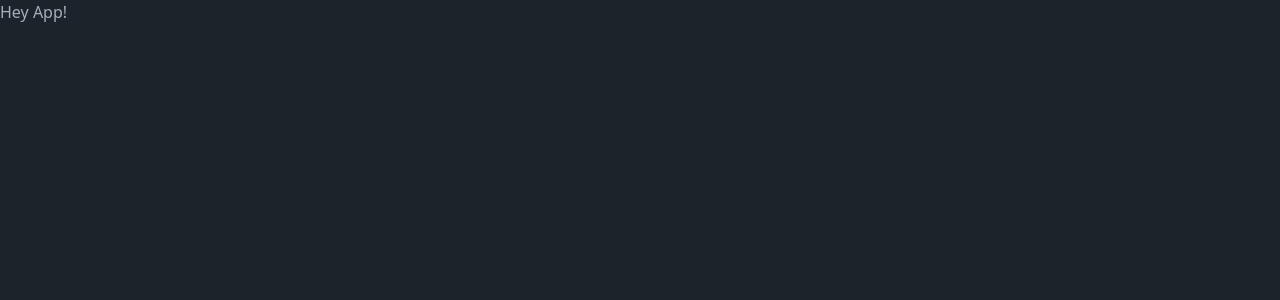
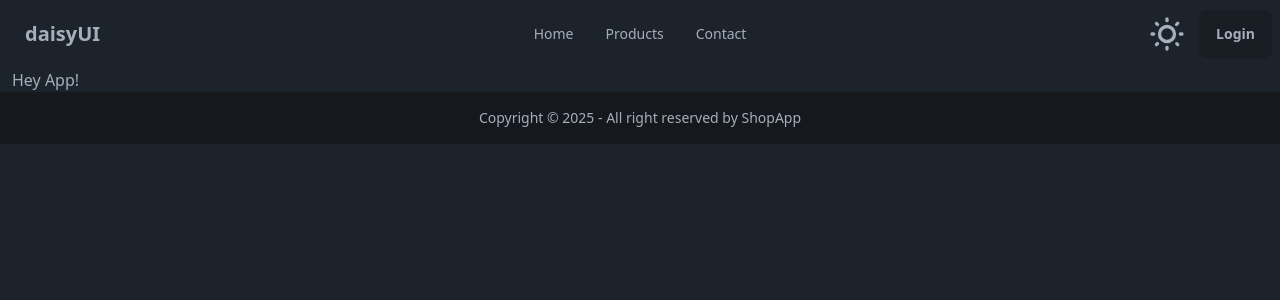
Before and after one commit to safinajjar/vue-shop-app, a Vue app: page / in a window 1280 px wide. Shown: the top 300 px of the page. Built offline with nearby package versions, Linux system fonts and the light colour scheme.

Commit message:
add footer and header

```diff
--- a/src/App.vue
+++ b/src/App.vue
@@ -1,7 +1,15 @@
 <script setup lang="ts">
 import { RouterView } from 'vue-router'
+import AppHeader from './components/AppHeader.vue'
+import AppFooter from './components/AppFooter.vue'
 </script>
 
 <template>
-  <RouterView />
+  <AppHeader />
+  <main>
+    <div class="container mx-auto px-3">
+      <RouterView />
+    </div>
+  </main>
+  <AppFooter />
 </template>
--- /dev/null
+++ b/src/components/AppFooter.vue
@@ -0,0 +1,7 @@
+<template>
+  <footer class="footer footer-center bg-base-300 text-base-content p-4">
+    <aside>
+      <p>Copyright © {{ new Date().getFullYear() }} - All right reserved by ShopApp</p>
+    </aside>
+  </footer>
+</template>
--- /dev/null
+++ b/src/components/AppHeader.vue
@@ -0,0 +1,71 @@
+<script lang="ts" setup></script>
+
+<template>
+  <header class="navbar bg-base-100">
+    <div class="navbar-start">
+      <div class="dropdown">
+        <div tabindex="0" role="button" class="btn btn-ghost lg:hidden">
+          <svg
+            xmlns="http://www.w3.org/2000/svg"
+            class="h-5 w-5"
+            fill="none"
+            viewBox="0 0 24 24"
+            stroke="currentColor"
+          >
+            <path
+              stroke-linecap="round"
+              stroke-linejoin="round"
+              stroke-width="2"
+              d="M4 6h16M4 12h8m-8 6h16"
+            />
+          </svg>
+        </div>
+        <ul
+          tabindex="0"
+          class="menu menu-sm dropdown-content bg-base-100 rounded-box z-[1] mt-3 w-52 p-2 shadow"
+        >
+          <li><a>Home</a></li>
+          <li><a>Products</a></li>
+          <li><a>Contact</a></li>
+        </ul>
+      </div>
+      <a class="btn btn-ghost text-xl">daisyUI</a>
+    </div>
+    <nav class="navbar-center hidden lg:flex">
+      <ul class="menu menu-horizontal px-1">
+        <li><a>Home</a></li>
+        <li><a>Products</a></li>
+        <li><a>Contact</a></li>
+      </ul>
+    </nav>
+    <div class="navbar-end">
+      <label class="swap swap-rotate mr-3">
+        <!-- this hidden checkbox controls the state -->
+        <input type="checkbox" class="theme-controller" value="synthwave" />
+
+        <!-- sun icon -->
+        <svg
+          class="swap-off h-10 w-10 fill-current"
+          xmlns="http://www.w3.org/2000/svg"
+          viewBox="0 0 24 24"
+        >
+          <path
+            d="M5.64,17l-.71.71a1,1,0,0,0,0,1.41,1,1,0,0,0,1.41,0l.71-.71A1,1,0,0,0,5.64,17ZM5,12a1,1,0,0,0-1-1H3a1,1,0,0,0,0,2H4A1,1,0,0,0,5,12Zm7-7a1,1,0,0,0,1-1V3a1,1,0,0,0-2,0V4A1,1,0,0,0,12,5ZM5.64,7.05a1,1,0,0,0,.7.29,1,1,0,0,0,.71-.29,1,1,0,0,0,0-1.41l-.71-.71A1,1,0,0,0,4.93,6.34Zm12,.29a1,1,0,0,0,.7-.29l.71-.71a1,1,0,1,0-1.41-1.41L17,5.64a1,1,0,0,0,0,1.41A1,1,0,0,0,17.66,7.34ZM21,11H20a1,1,0,0,0,0,2h1a1,1,0,0,0,0-2Zm-9,8a1,1,0,0,0-1,1v1a1,1,0,0,0,2,0V20A1,1,0,0,0,12,19ZM18.36,17A1,1,0,0,0,17,18.36l.71.71a1,1,0,0,0,1.41,0,1,1,0,0,0,0-1.41ZM12,6.5A5.5,5.5,0,1,0,17.5,12,5.51,5.51,0,0,0,12,6.5Zm0,9A3.5,3.5,0,1,1,15.5,12,3.5,3.5,0,0,1,12,15.5Z"
+          />
+        </svg>
+
+        <!-- moon icon -->
+        <svg
+          class="swap-on h-10 w-10 fill-current"
+          xmlns="http://www.w3.org/2000/svg"
+          viewBox="0 0 24 24"
+        >
+          <path
+            d="M21.64,13a1,1,0,0,0-1.05-.14,8.05,8.05,0,0,1-3.37.73A8.15,8.15,0,0,1,9.08,5.49a8.59,8.59,0,0,1,.25-2A1,1,0,0,0,8,2.36,10.14,10.14,0,1,0,22,14.05,1,1,0,0,0,21.64,13Zm-9.5,6.69A8.14,8.14,0,0,1,7.08,5.22v.27A10.15,10.15,0,0,0,17.22,15.63a9.79,9.79,0,0,0,2.1-.22A8.11,8.11,0,0,1,12.14,19.73Z"
+          />
+        </svg>
+      </label>
+      <a class="btn">Login</a>
+    </div>
+  </header>
+</template>
```
